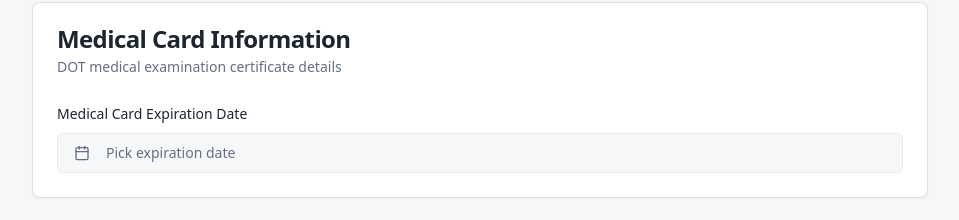
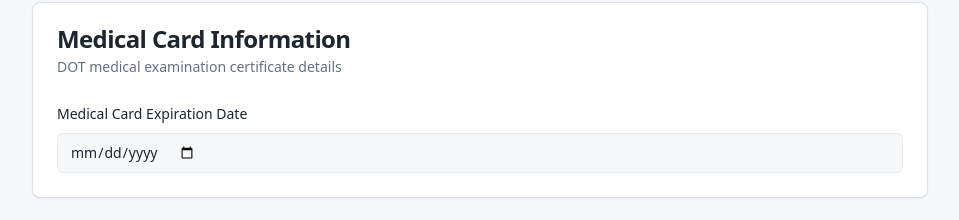
Before and after one commit to jbvelsol/drive-hero-hub, a React (Vite) app: page /drivers/add in a window 1280 px wide. Shown: the part 933-1153 px from the top of the page, without its empty margins (160-1119 px from the left). Built offline with nearby package versions, Linux system fonts and the light colour scheme.

Commit message:
Change date picker style
Updated the Medical Card Expiration Date picker to match the styling of the License Expiration Date picker.
-edited src/pages/AddDriver.tsx

```diff
--- a/src/pages/AddDriver.tsx
+++ b/src/pages/AddDriver.tsx
@@ -32,6 +32,7 @@ interface DriverFormData {
   cdlClass: string;
   endorsements: string;
   medicalCardNumber: string;
+  medicalCardExpiry: string;
   notes: string;
 }
 
@@ -52,9 +53,9 @@ const AddDriver = () => {
     cdlClass: "",
     endorsements: "",
     medicalCardNumber: "",
+    medicalCardExpiry: "",
     notes: "",
   });
-  const [medicalCardExpiry, setMedicalCardExpiry] = useState<Date>();
   const [dqfFile, setDqfFile] = useState<File | null>(null);
   const [profileImage, setProfileImage] = useState<File | null>(null);
   const [profileImagePreview, setProfileImagePreview] = useState<string>("");
@@ -132,12 +133,13 @@ const AddDriver = () => {
         cdlClass: "",
         endorsements: "",
         medicalCardNumber: "",
+        medicalCardExpiry: "",
         notes: "",
       });
-      setMedicalCardExpiry(undefined);
       setFileLabel("");
       setDqfFile(null);
       setProfileImage(null);
+      setProfileImagePreview("");
       setSelectedOwners([]);
     } catch (error) {
       toast({
@@ -461,37 +463,15 @@ const AddDriver = () => {
           <CardContent className="space-y-4">
              <div className="grid grid-cols-1 md:grid-cols-1 gap-4">
                <div className="space-y-2">
-                 <Label>Medical Card Expiration Date</Label>
-                <Popover>
-                  <PopoverTrigger asChild>
-                    <Button
-                      variant="outline"
-                      className={cn(
-                        "w-full justify-start text-left font-normal",
-                        !medicalCardExpiry && "text-muted-foreground"
-                      )}
-                    >
-                      <CalendarIcon className="mr-2 h-4 w-4" />
-                      {medicalCardExpiry ? (
-                        format(medicalCardExpiry, "PPP")
-                      ) : (
-                        <span>Pick expiration date</span>
-                      )}
-                    </Button>
-                  </PopoverTrigger>
-                  <PopoverContent className="w-auto p-0" align="start">
-                    <Calendar
-                      mode="single"
-                      selected={medicalCardExpiry}
-                      onSelect={setMedicalCardExpiry}
-                      disabled={(date) => date < new Date()}
-                      initialFocus
-                      className={cn("p-3 pointer-events-auto")}
-                    />
-                  </PopoverContent>
-                </Popover>
-              </div>
-            </div>
+                 <Label htmlFor="medicalCardExpiry">Medical Card Expiration Date</Label>
+                 <Input
+                   id="medicalCardExpiry"
+                   type="date"
+                   value={formData.medicalCardExpiry}
+                   onChange={(e) => handleInputChange("medicalCardExpiry", e.target.value)}
+                 />
+               </div>
+             </div>
           </CardContent>
         </Card>
 
```
